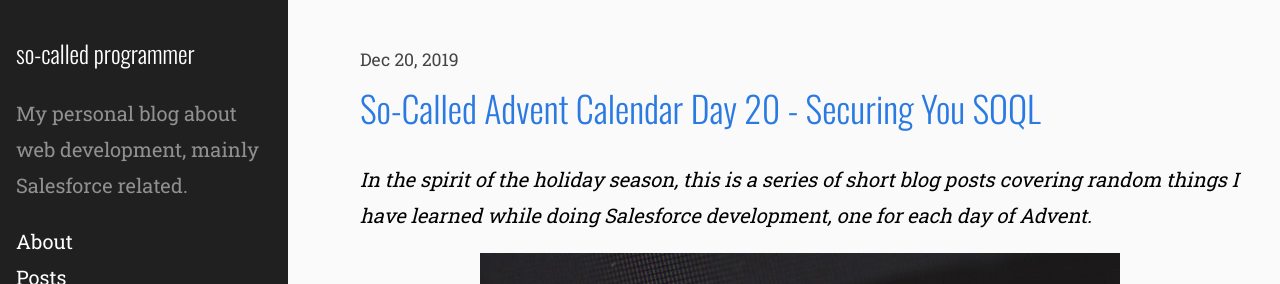
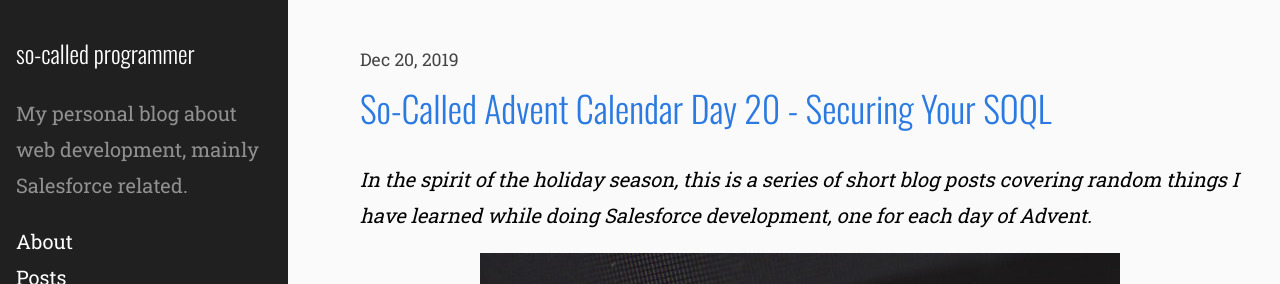
Before and after one commit to seanpat09/seanpat09.github.io, a Jekyll site: the page built from index.html, in a window 1280 px wide and 900 px high. Shown: the top 284 px of the window. Built offline with Jekyll 4.4.1, drawn with Linux system fonts in a browser that asks for light colours; the list of posts is cut into pages by our own code.

Commit message:
fixing tags and title typo

```diff
--- a/_posts/2019-12-20-advent-day20-soql-security.md
+++ b/_posts/2019-12-20-advent-day20-soql-security.md
@@ -1,14 +1,14 @@
 ---
 layout: post
-title: So-Called Advent Calendar Day 20 - Securing You SOQL
+title: So-Called Advent Calendar Day 20 - Securing Your SOQL
 date: '2019-12-20-T00:00:00.000-07:00'
 author: Sean Cuevo
 description: New ways to secure your SOQL
 
 tags:
-- fun
-- music
-- JavaScript
+- soql
+- apex
+- security
 ---
 
 *In the spirit of the holiday season, this is a series of short blog posts covering random things I have learned while doing Salesforce development, one for each day of Advent.*
```
